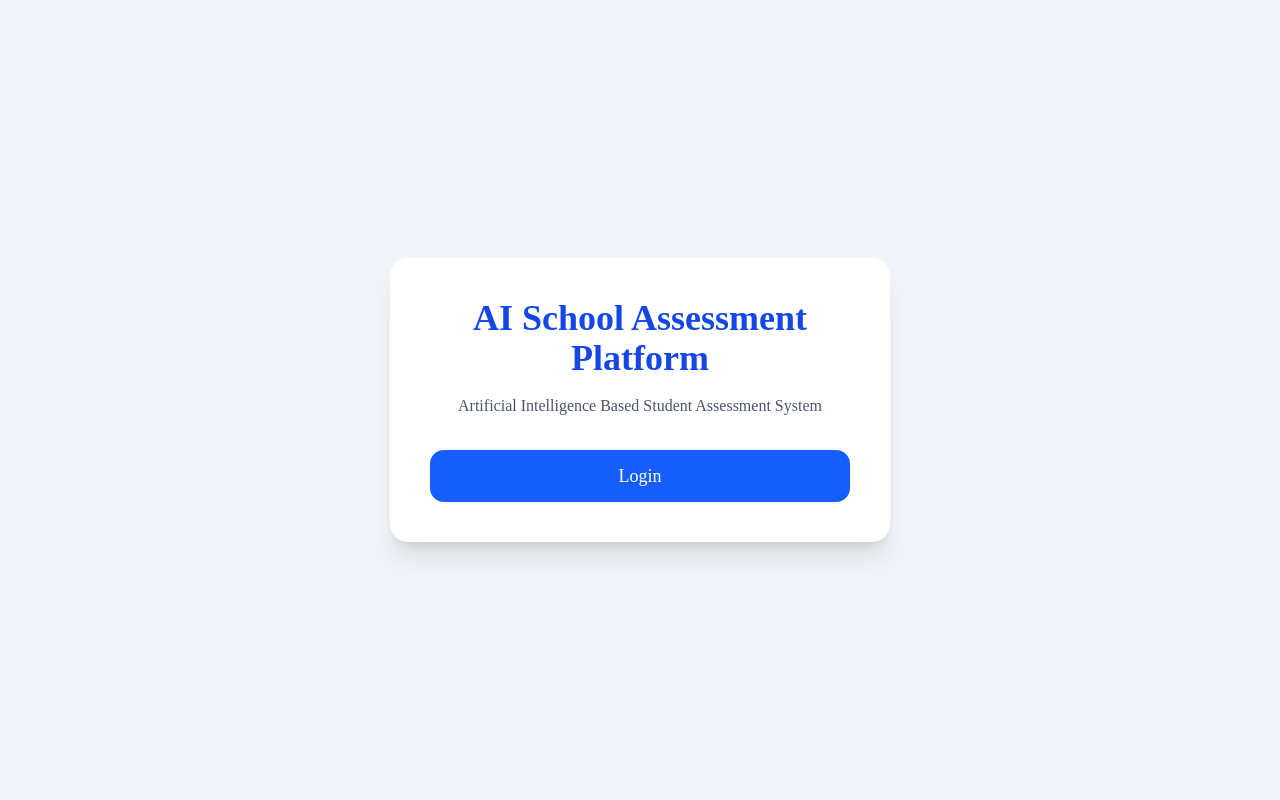
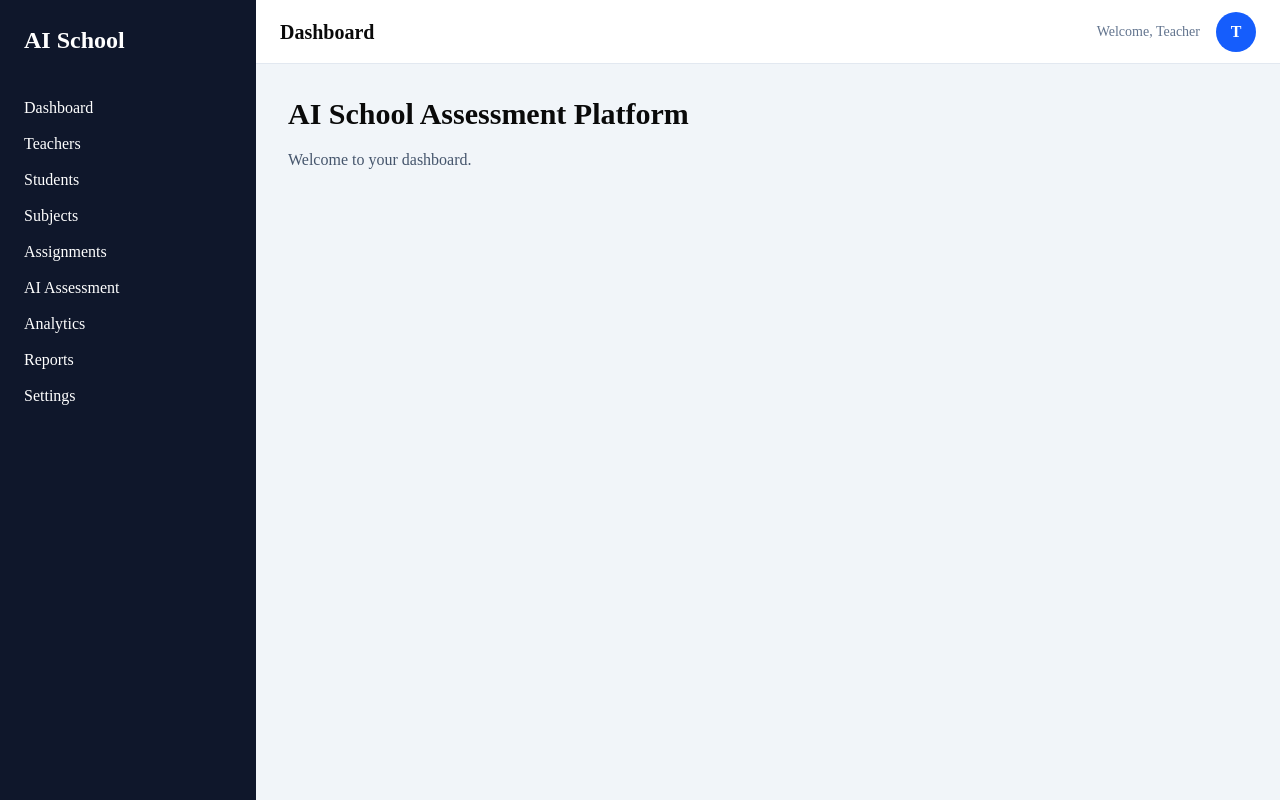
Before and after one commit to Yermakhan88/AI-School-Assessment-Platform, a Next.js app in the folder frontend/: page / in a window 1280 px wide. Built offline with nearby package versions, Linux system fonts and the light colour scheme.

Commit message:
Create dashboard layout

```diff
--- a/frontend/app/page.tsx
+++ b/frontend/app/page.tsx
@@ -1,21 +1,17 @@
+import DashboardLayout from "@/components/layout/DashboardLayout";
+
 export default function Home() {
   return (
-    <main className="min-h-screen bg-slate-100 flex items-center justify-center">
-      <div className="bg-white shadow-xl rounded-2xl p-10 w-[500px] text-center">
+    <DashboardLayout>
 
-        <h1 className="text-4xl font-bold text-blue-700">
-          AI School Assessment Platform
-        </h1>
+      <h1 className="text-3xl font-bold">
+        AI School Assessment Platform
+      </h1>
 
-        <p className="mt-4 text-gray-600">
-          Artificial Intelligence Based Student Assessment System
-        </p>
+      <p className="mt-4 text-slate-600">
+        Welcome to your dashboard.
+      </p>
 
-        <button className="mt-8 w-full bg-blue-600 hover:bg-blue-700 text-white py-3 rounded-xl text-lg">
-          Login
-        </button>
-
-      </div>
-    </main>
+    </DashboardLayout>
   );
 }
--- /dev/null
+++ b/frontend/components/layout/DashboardLayout.tsx
@@ -0,0 +1,28 @@
+import Sidebar from "./Sidebar";
+import Header from "./Header";
+
+interface DashboardLayoutProps {
+  children: React.ReactNode;
+}
+
+export default function DashboardLayout({
+  children,
+}: DashboardLayoutProps) {
+  return (
+    <div className="flex min-h-screen bg-slate-100">
+
+      <Sidebar />
+
+      <div className="flex-1 flex flex-col">
+
+        <Header />
+
+        <main className="p-8">
+          {children}
+        </main>
+
+      </div>
+
+    </div>
+  );
+}
--- /dev/null
+++ b/frontend/components/layout/Header.tsx
@@ -0,0 +1,23 @@
+export default function Header() {
+  return (
+    <header className="h-16 bg-white border-b border-slate-200 flex items-center justify-between px-6">
+
+      <h2 className="text-xl font-semibold">
+        Dashboard
+      </h2>
+
+      <div className="flex items-center gap-4">
+
+        <span className="text-sm text-slate-500">
+          Welcome, Teacher
+        </span>
+
+        <div className="w-10 h-10 rounded-full bg-blue-600 text-white flex items-center justify-center font-bold">
+          T
+        </div>
+
+      </div>
+
+    </header>
+  )
+}
--- /dev/null
+++ b/frontend/components/layout/Sidebar.tsx
@@ -0,0 +1,49 @@
+export default function Sidebar() {
+  return (
+    <aside className="w-64 h-screen bg-slate-900 text-white p-6">
+      <h1 className="text-2xl font-bold mb-10">
+        AI School
+      </h1>
+
+      <nav className="space-y-3">
+
+        <a className="block hover:text-blue-400 cursor-pointer">
+          Dashboard
+        </a>
+
+        <a className="block hover:text-blue-400 cursor-pointer">
+          Teachers
+        </a>
+
+        <a className="block hover:text-blue-400 cursor-pointer">
+          Students
+        </a>
+
+        <a className="block hover:text-blue-400 cursor-pointer">
+          Subjects
+        </a>
+
+        <a className="block hover:text-blue-400 cursor-pointer">
+          Assignments
+        </a>
+
+        <a className="block hover:text-blue-400 cursor-pointer">
+          AI Assessment
+        </a>
+
+        <a className="block hover:text-blue-400 cursor-pointer">
+          Analytics
+        </a>
+
+        <a className="block hover:text-blue-400 cursor-pointer">
+          Reports
+        </a>
+
+        <a className="block hover:text-blue-400 cursor-pointer">
+          Settings
+        </a>
+
+      </nav>
+    </aside>
+  )
+}
```
